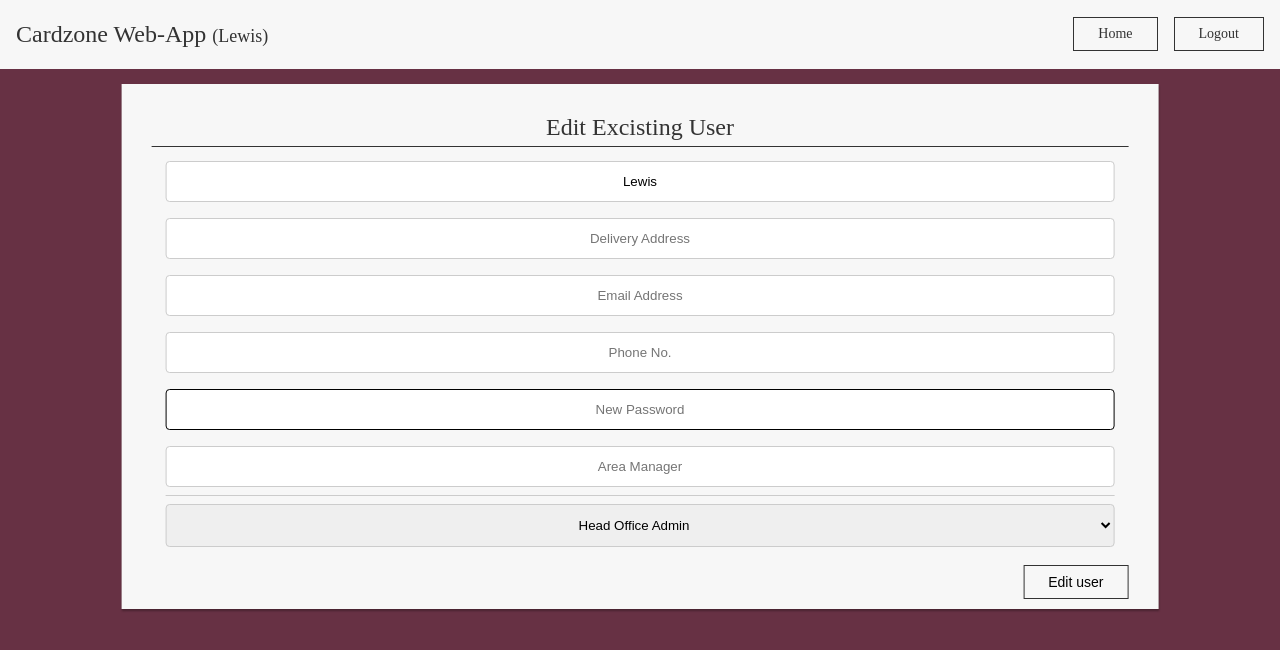
After one commit to Lewis-Development/Cardzone-Applicaiton, a Flask app: page /editUser/1 in a window 1280 px wide. The commit adds this page. Shown: the top 650 px of the page. Run offline with Flask 2, Linux system fonts and the light colour scheme; a user stored in the database is signed in; data comes from the database, SQL or seed files in the repository; both versions use the stored data as it was after the commit; some libraries are stand-ins or nearby versions.

Commit message:
=PackageModule Design

```diff
--- a/project/forms.py
+++ b/project/forms.py
@@ -13,12 +13,22 @@ class loginForm(FlaskForm):
     remember = BooleanField('Save Info')
     submit = SubmitField('Login')
 
-class userForm(FlaskForm):
+class createUserForm(FlaskForm):
     name = StringField('Name', validators = [DataRequired()])
     address = StringField('Address')
     email = StringField('Email')
     phone = StringField('Phone No.')
-    area = QuerySelectField('Area Manager', query_factory=choiceQuery, allow_blank=True, get_label='name')
+    area = StringField('Area Manager')
     password = StringField('Password', validators = [DataRequired()])
     access = SelectField('Access Level', choices=[('Admin', 'Head Office Admin'), ('Area', 'Area Management'), ('Store', 'Store Management')], validators = [DataRequired()])
     submit = SubmitField('Create')
+
+class editUserForm(FlaskForm):
+    name = StringField('Name')
+    address = StringField('Address')
+    email = StringField('Email')
+    phone = StringField('Phone No.')
+    area = StringField('Area Manager')
+    password = StringField('Password', validators = [DataRequired()])
+    access = SelectField('Access Level', choices=[('Admin', 'Head Office Admin'), ('Area', 'Area Management'), ('Store', 'Store Management')], validators = [DataRequired()])
+    submit = SubmitField('Edit user')
--- a/project/models.py
+++ b/project/models.py
@@ -11,7 +11,7 @@ class users(db.Model, UserMixin):
     address = db.Column(db.String(80))
     email = db.Column(db.String(50))
     phone = db.Column(db.String(15))
-    area = db.Column(db.String(15))
+    area = db.Column(db.String(30))
     password = db.Column(db.String(60), nullable=False, default='password')
     access = db.Column(db.Integer, nullable=False, default=1)
 
--- a/project/routes.py
+++ b/project/routes.py
@@ -1,7 +1,7 @@
 from flask import render_template, url_for, flash, redirect, request
 from flask_login import login_user, logout_user, current_user, login_required
 from project import app, db, bcrypt
-from project.forms import loginForm, userForm
+from project.forms import loginForm, createUserForm, editUserForm
 from project.models import users
 from project.tables import userList
 
@@ -45,7 +45,7 @@ def userManagement():
 @app.route("/createUser", methods=['GET', 'POST'])
 @login_required
 def createUser():
-    form = userForm()
+    form = createUserForm()
 
     if form.validate_on_submit():
         hashed_password = bcrypt.generate_password_hash(form.password.data).decode('utf-8')
@@ -69,6 +69,38 @@ def createUser():
 
     return render_template('createUser.html', title='Create User', form=form)
 
+@app.route('/editUser/<int:id>', methods=['GET', 'POST'])
+@login_required
+def editUser(id):
+    form = editUserForm()
+
+    find = db.session.query(users).filter(users.id==id)
+    user = find.first()
+
+    if form.validate_on_submit():
+        hashed_password = bcrypt.generate_password_hash(form.password.data).decode('utf-8')
+
+        user.name = form.name.data
+        user.address = form.address.data
+        user.email = form.email.data
+        user.phone = form.phone.data
+        user.area = form.area.data
+        user.password = hashed_password
+        user.access = form.access.data
+
+        db.session.commit()
+
+        flash(f'- Updated User ({user.name})')
+        return redirect(url_for('userManagement'))
+    elif request.method == 'GET':
+        form.name.data = user.name
+        form.address.data = user.address
+        form.email.data = user.email
+        form.phone.data = user.phone
+        form.area.data = user.area
+        form.access.data = user.access
+    return render_template('editUser.html', title='Edit User',form=form)
+
 @app.route('/removeUser/<int:id>', methods=['GET', 'POST'])
 @login_required
 def removeUser(id):
--- a/project/static/style/main.scss
+++ b/project/static/style/main.scss
@@ -23,73 +23,6 @@ html, body {
     margin: 0;
     scroll-behavior: smooth;
     user-select: none;
-}
-
-.userForm {
-    background: c(light);
-    box-shadow: 0px 2px 2px rgba(0, 0, 0, 0.3);
-    left: 50%;
-    margin: 0;
-    padding: 30px;
-    position: absolute;
-    top: 50%;
-    transform: translate(-50%, -50%);
-
-    legend {
-        border-bottom: 1px solid c(dark);
-        color: c(dark);
-        font-size: 24px;
-        padding-bottom: 5px;
-        text-align: center;
-    }
-
-    fieldset {
-        border: none;
-
-        .inputs { border-bottom: 1px solid c(faded); }
-
-        input, select {
-            border: 1px solid c(faded);
-            border-radius: 4px;
-            box-sizing: border-box;
-            display: inline-block;
-            margin: 8px 0;
-            outline: 0;
-            padding: 12px 24px;
-            text-align: center;
-            width: 100%;
-        }
-    }
-
-    .remember {
-        color: c(dark);
-        float: left;
-        margin-top: 5px;
-    }
-
-    .submitButton {
-        background-color: c(light);
-        border: 1px solid c(dark);
-        float: right;
-        font-size: 14px;
-        padding: 8px 24px;
-        transition: all 0.3s;
-
-        &:hover {
-            background-color: c(dark);
-            color: c(light);
-            cursor: pointer;
-        }
-    }
-
-    .error {
-        color: c(warning);
-        font-size: 12px;
-        position: absolute;
-        bottom: 0;
-        left: 50%;
-        transform: translate(-50%, -50%);
-    }
 }
 
 header {
@@ -135,6 +68,69 @@ header {
     position: absolute;
     transform: translate(-50%, 0%);
     width: 90%;
+
+    .userForm {
+        padding: 30px;
+
+        legend {
+            border-bottom: 1px solid c(dark);
+            color: c(dark);
+            font-size: 24px;
+            padding-bottom: 5px;
+            text-align: center;
+        }
+
+        fieldset {
+            border: none;
+
+            .inputs { border-bottom: 1px solid c(faded); }
+
+            input, select {
+                border: 1px solid c(faded);
+                border-radius: 4px;
+                box-sizing: border-box;
+                display: inline-block;
+                margin: 8px 0;
+                outline: 0;
+                padding: 12px 24px;
+                text-align: center;
+                width: 100%;
+            }
+
+            .required { border: 1px solid c(important); }
+        }
+
+        .remember {
+            color: c(dark);
+            float: left;
+            margin-top: 5px;
+        }
+
+        .submitButton {
+            background-color: c(light);
+            border: 1px solid c(dark);
+            float: right;
+            font-size: 14px;
+            margin-bottom: 10px;
+            padding: 8px 24px;
+            transition: all 0.3s;
+
+            &:hover {
+                background-color: c(dark);
+                color: c(light);
+                cursor: pointer;
+            }
+        }
+
+        .error {
+            color: c(warning);
+            font-size: 12px;
+            position: absolute;
+            bottom: 0;
+            left: 50%;
+            transform: translate(-50%, -50%);
+        }
+    }
 
     .options {
         display: grid;
--- a/project/tables.py
+++ b/project/tables.py
@@ -8,5 +8,5 @@ class userList(Table):
     phone = Col('Phone')
     area = Col('Area')
     access = Col('Access')
-    edit = LinkCol('Edit', 'removeUser', url_kwargs=dict(id='id'))
+    edit = LinkCol('Edit', 'editUser', url_kwargs=dict(id='id'))
     delete = LinkCol('Remove', 'removeUser', url_kwargs=dict(id='id'))
--- a/project/templates/.master.html
+++ b/project/templates/.master.html
@@ -25,6 +25,8 @@
                 <a href="{{ url_for('home') }}">Home</a>
             </header>
         {% endif %}
-        {% block content %}{% endblock %}
+        <div class="container">
+            {% block content %}{% endblock %}
+        </div>
     </body>
 </html>
--- a/project/templates/createUser.html
+++ b/project/templates/createUser.html
@@ -5,15 +5,15 @@
     <legend>Create User</legend>
     <fieldset>
         <div class="inputs">
-            {{ form.name(placeholder="Full Name") }}
+            {{ form.name(class="required", placeholder="Full Name") }}
             {{ form.address(placeholder="Delivery Address") }}
             {{ form.email(placeholder="Email Address") }}
             {{ form.phone(placeholder="Phone No.") }}
-            {{ form.password(placeholder="Password") }}
+            {{ form.password(class="required", placeholder="Password") }}
+            {{ form.area(placeholder="Area Manager") }}
         </div>
 
         <div class="selects">
-            {{ form.area() }}
             {{ form.access() }}
         </div>
     </fieldset>
--- /dev/null
+++ b/project/templates/editUser.html
@@ -0,0 +1,27 @@
+{% extends ".master.html" %}
+{% block content %}
+    <div class="container">
+        <form class="userForm" method="POST" action="">
+            {{ form.hidden_tag() }}
+            <legend>Edit Excisting User</legend>
+            <fieldset>
+                <div class="inputs">
+                    {{ form.name(placeholder="Full Name") }}
+                    {{ form.address(placeholder="Delivery Address") }}
+                    {{ form.email(placeholder="Email Address") }}
+                    {{ form.phone(placeholder="Phone No.") }}
+                    {{ form.password(class="required", placeholder="New Password") }}
+                    {{ form.area(placeholder="Area Manager") }}
+                </div>
+
+                <div class="selects">
+                    {{ form.access() }}
+                </div>
+            </fieldset>
+
+            <div>
+                {{ form.submit(class="submitButton") }}
+            </div>
+        </form>
+    </div>
+{% endblock content %}
--- a/project/templates/login.html
+++ b/project/templates/login.html
@@ -4,8 +4,8 @@
         {{ form.hidden_tag() }}
         <legend>Cardzone Web</legend>
         <fieldset>
-            {{ form.userID(placeholder="UserID") }}
-            {{ form.password(placeholder="Password") }}
+            {{ form.userID(class="required", placeholder="UserID") }}
+            {{ form.password(class="required", placeholder="Password") }}
         </fieldset>
 
         <div class="remember">
```
Also changed, not shown: project/templates/home.html (+10 -2 lines), project/site.db, project/static/style/main.min.css.
